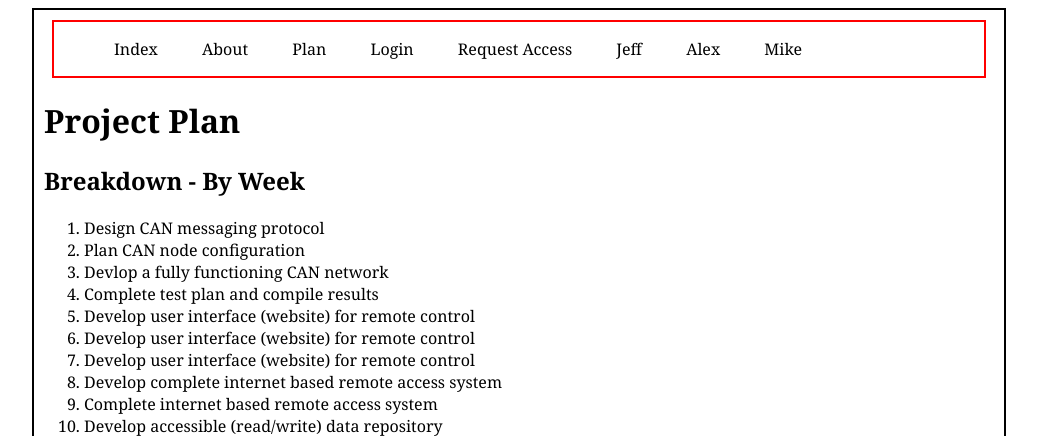
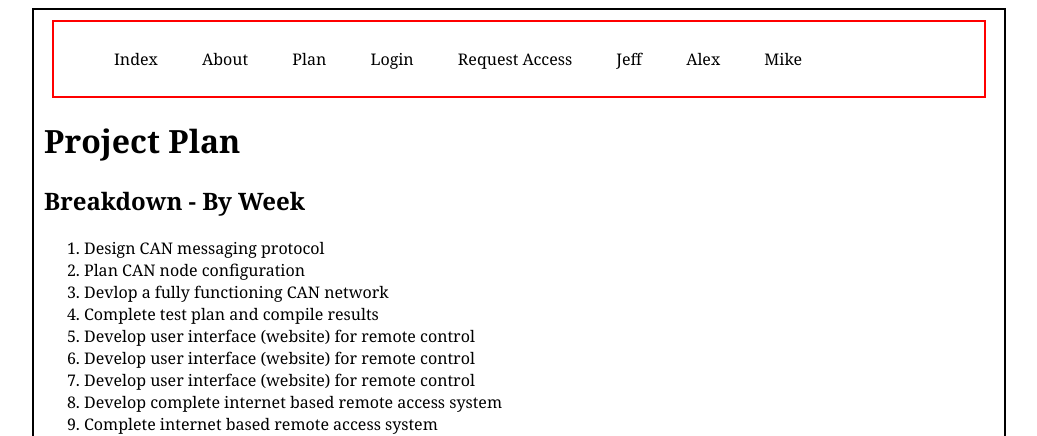
Before and after one commit to Jenglish3761/Project-VI, a PHP site: page /docs/ref/plan.html in a window 1280 px wide. Shown: the top 436 px of the page, without its empty margins (121-1158 px from the left). Run offline with PHP 8.4, Linux system fonts and the light colour scheme.

Commit message:
Update project_style.css

```diff
--- a/css/project_style.css
+++ b/css/project_style.css
@@ -28,7 +28,7 @@ ul.centered{
 }
 
 li.hmenu{
-	display: inline;
+	display: inline-block;
 	margin: 10px 20px 10px 20px;
 
 }
```
